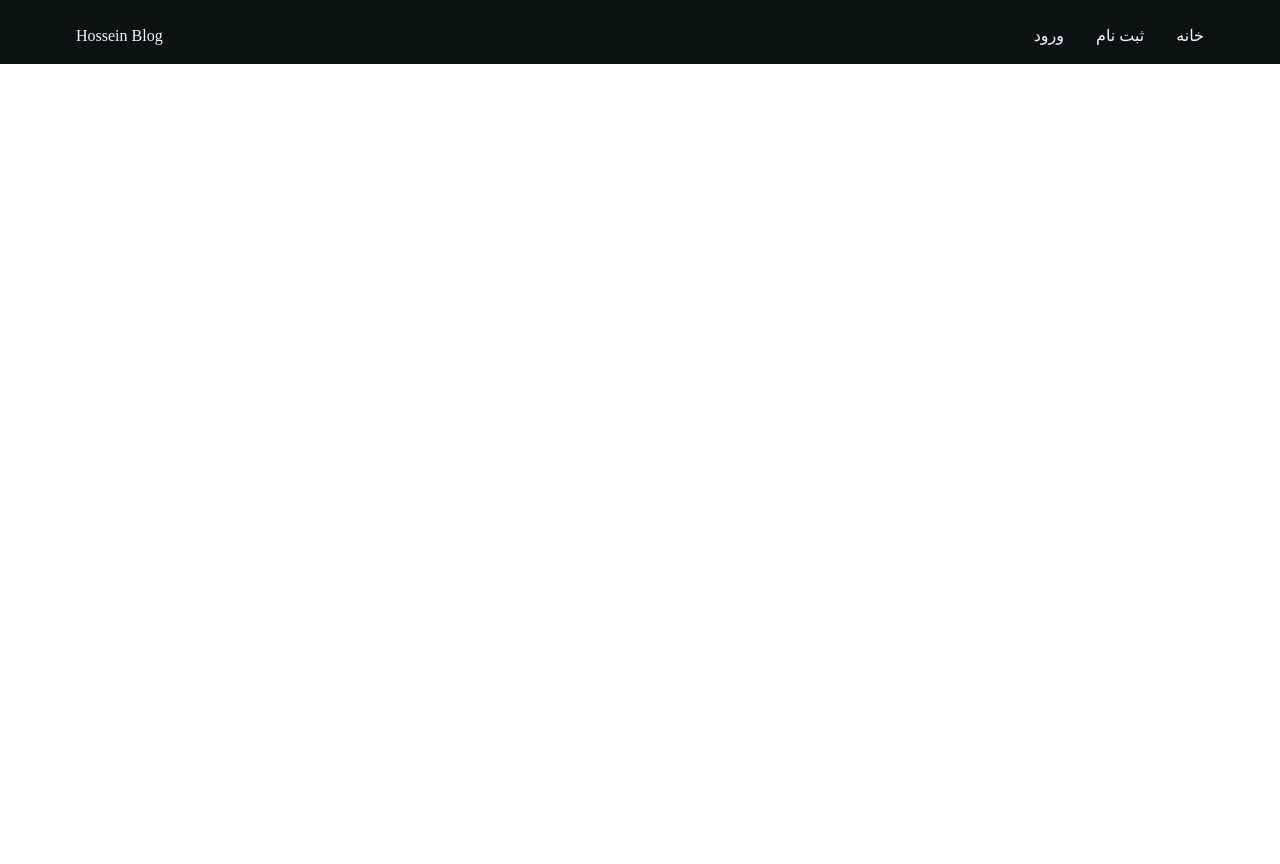
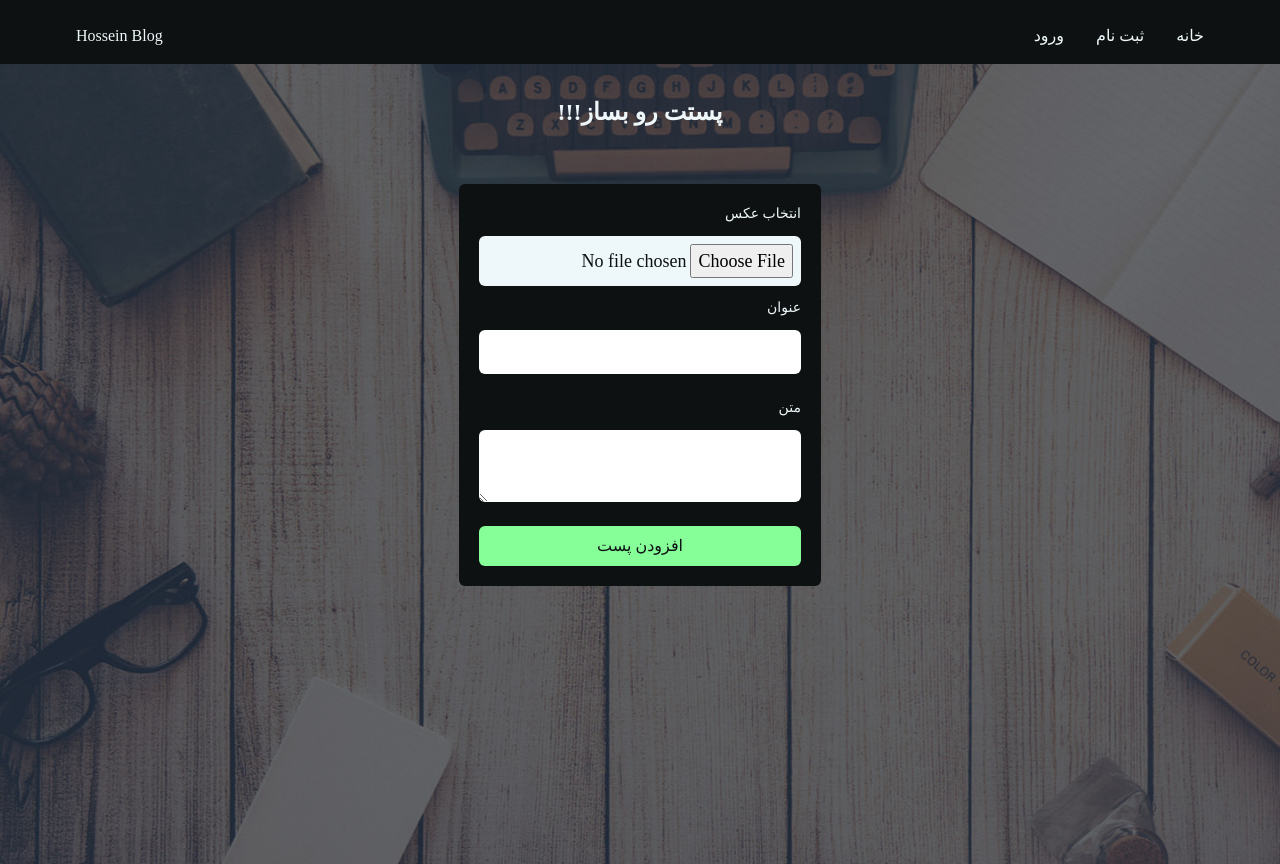
Before and after one commit to Hossein1371za/mini-blog-react-js-taiwind, a React (Vite) app: page /create in a window 1280 px wide. Before the commit the page ends 800 px from the top, so only its background shows below. Built offline with nearby package versions, Linux system fonts and the light colour scheme; a small style sheet from the web is missing.

Commit message:
create blog section

```diff
--- a/src/components/navbar/Header.jsx
+++ b/src/components/navbar/Header.jsx
@@ -6,7 +6,7 @@ import { Link } from "react-router-dom";
 
 const Header = () => {
   return (
-    <header className="w-full bg-primary text-accent relative h-16 z-40">
+    <header className="w-full bg-primary text-accent  h-16 z-40">
       <div className="container mx-auto flex items-center justify-between py-4 lg:py-6">
       <NavMobile />
       <Nav containerstyles="hidden lg:flex items-center justify-center gap-x-8" linkstyles="flex items-center gap-x-8"/>
--- a/src/components/navbar/Nav.jsx
+++ b/src/components/navbar/Nav.jsx
@@ -29,7 +29,7 @@ const Nav = ({ containerstyles, linkstyles }) => {
             className={({ isActive, isPending }) =>
               isPending ? "" : isActive ? "text-secondary" : ""
             }
-            to="/blog"
+            to="/create"
           >
             ارسال بلاک
           </NavLink>
--- a/src/pages/Blog.jsx
+++ /dev/null
@@ -1,29 +0,0 @@
-import React from 'react'
-
-const Blog = () => {
-  return (
-    <div className="bg-blog bg-no-repeat bg-cover bg-center h-screen text-accent">
-     <div className='flex flex-col items-center h-full'>
-      <h1 className='text-2xl font-extrabold pb-10 mt-8'>پستت رو بساز!!!</h1>
-      <form className='bg-primary p-5 rounded-md flex flex-col gap-y-3'>
-        <div className='flex flex-col gap-y-3 relative'>
-          <label className='text-sm'>انتخاب عکس</label>
-          <input className='input bg-accent opacity-0 z-20' type='file' />
-          <input placeholder='فایل خود را انتخاب کنید.' type='text' className='absolute input w-full z-0 bottom-0 text-center'/>
-        </div>
-        <div className='flex flex-col gap-y-3'>
-          <label className='text-sm'>عنوان</label>
-          <input className='input' type='text' />
-        </div>
-        <div className='flex flex-col gap-y-3'>
-          <label className='text-sm'>انتخاب عکس</label>
-          <textarea className='input'></textarea>
-        </div>
-        <button className='bg-secondary rounded-md w-full text-primary py-2' type='submit'>افزودن پست</button>
-      </form>
-     </div>
-    </div>
-  )
-}
-
-export default Blog
--- /dev/null
+++ b/src/pages/Create.jsx
@@ -0,0 +1,137 @@
+import React, { useState } from "react";
+import axios from "axios";
+import Swal from "sweetalert2";
+import { useNavigate } from "react-router-dom";
+import { useFormik } from "formik";
+import * as Yup from "yup";
+
+const formSchema = Yup.object({
+  title: Yup.string().required("عنوان شما الزامی است"),
+  desc: Yup.string().required("متن شما الزامی است"),
+});
+
+const Create = () => {
+  const [error, setError] = useState([]);
+  const [file, setFile] = useState([]);
+  const [preview, setPreview] = useState("");
+
+
+  const loadImage = (e) => {
+    const image = e.target.files[0];
+    setFile(image);
+    setPreview(URL.createObjectURL(image));
+  };
+
+  const user_id = localStorage.getItem("user_id");
+  const navigate = useNavigate();
+
+  const handleSubmit = async (data) => {
+    const formData = new FormData();
+    formData.append("file", data.file);
+    formData.append("title", data.title);
+    formData.append("desc", data.desc);
+    formData.append("userId", data.userId);
+    try {
+      const res = await axios.post("/posts", formData);
+      if (res.data.error) {
+        setError(res.data.error);
+      } else {
+        Swal.fire({
+          icon: "success",
+          title: "تبریک میگم!",
+          text: res.data.message,
+          showConfirmButton: true,
+          confirmButtonText: "تایید!",
+          timer: 5000,
+        });
+        navigate("/");
+      }
+    } catch (error) {
+      console.log(error);
+    }
+  };
+
+  const formik = useFormik({
+    initialValues: {
+      title: "",
+      desc: "",
+      file:null,
+      userId: user_id,
+    },
+    onSubmit: (values) => {
+      const data = {
+        title: values.title,
+        desc: values.desc,
+        file: file,
+        userId: user_id,
+      };
+      handleSubmit(data);
+    },
+    validationSchema: formSchema,
+  });
+
+  return (
+    <div className="bg-blog bg-no-repeat bg-cover bg-center h-screen text-accent scroll-auto">
+      <div className="flex flex-col items-center h-full">
+        <h1 className="text-2xl font-extrabold pb-10 mt-8">پستت رو بساز!!!</h1>
+        {error && <h2 className="text-red-400 text-xl mb-4">{error}</h2>}
+        <form
+          className="bg-primary p-5 rounded-md flex flex-col gap-y-3"
+          onSubmit={formik.handleSubmit}
+        >
+          <div className="flex flex-col gap-y-3 relative">
+            <label className="text-sm">انتخاب عکس</label>
+            <input
+              className="input bg-accent"
+              type="file"
+              onChange={loadImage}
+              name="image"
+            />
+            {preview ? (
+              <figure className="mt-3">
+                <img src={preview} width="200" alt="" />
+              </figure>
+            ) : (
+              ""
+            )}
+          </div>
+          <div className="flex flex-col gap-y-3">
+            <label className="text-sm">عنوان</label>
+            <input
+              className="input"
+              type="text"
+              name="title"
+              value={formik.values.title}
+              onChange={formik.handleChange("title")}
+              onBlur={formik.handleBlur("title")}
+            />
+            <p className="text-sm text-red-400">
+              {formik.touched.title && formik.errors.title}
+            </p>
+          </div>
+          <div className="flex flex-col gap-y-3">
+            <label className="text-sm">متن</label>
+            <textarea
+              className="input"
+              name="desc"
+              value={formik.values.desc}
+              onChange={formik.handleChange("desc")}
+              onBlur={formik.handleBlur("desc")}
+            ></textarea>
+            <p className="text-sm text-red-400">
+              {formik.touched.desc && formik.errors.desc}
+            </p>
+          </div>
+          <button
+            className="bg-secondary rounded-md w-full text-primary py-2"
+            type="submit"
+          >
+            افزودن پست
+          </button>
+        </form>
+      </div>
+    </div>
+  );
+};
+
+export default Create;
--- a/src/pages/Pages.jsx
+++ b/src/pages/Pages.jsx
@@ -5,8 +5,8 @@ import Home from './Home'
 import Login from './Login'
 import Register from './Register'
 import axios from "axios";
-import Blog from './Blog'
 import Logout from './Logout'
+import Create from './Create'
 
 
 axios.defaults.baseURL = "http://localhost:8000/";
@@ -22,7 +22,7 @@ const Pages = () => {
         <Route path='/' element={<Home/>} />
         <Route path='/register' element={<Register/>} />
         <Route path='/login' element={<Login/>} />
-        <Route path='/blog' element={<Blog/>} />
+        <Route path='/create' element={<Create/>} />
         <Route path='/logout' element={<Logout/>} />
     </Routes>
     </BrowserRouter>
```
